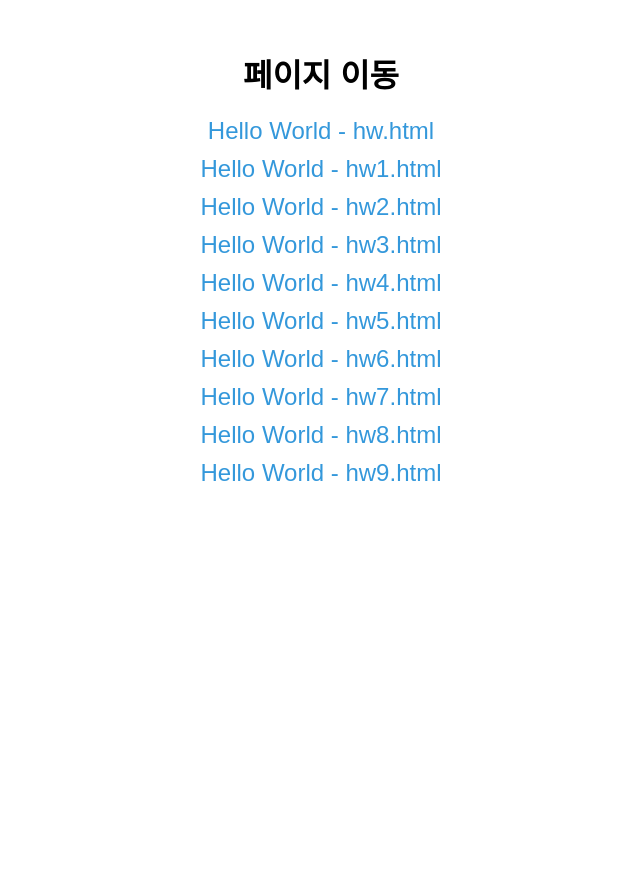
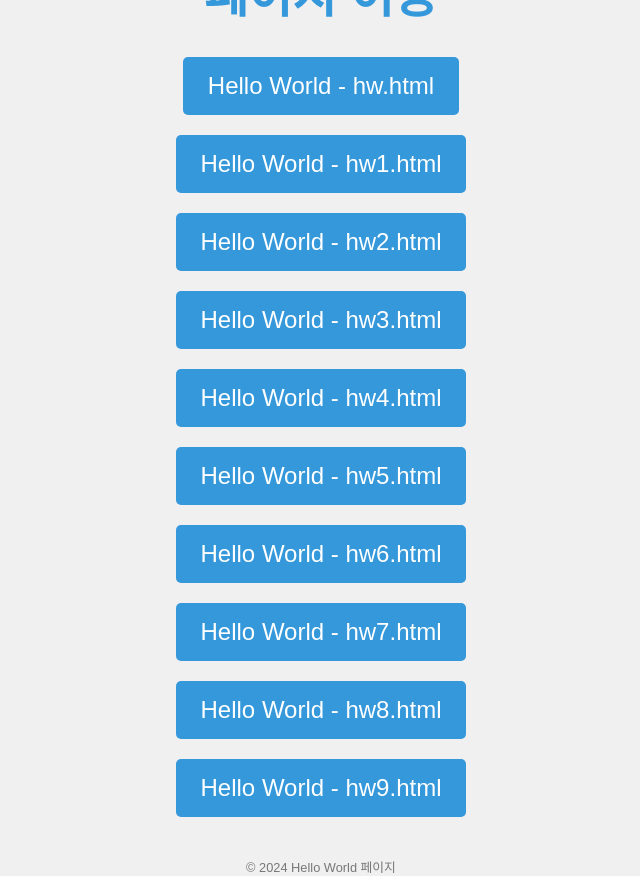
Before and after one commit to 7test357/h3110w0r1d, a plain HTML site: page helloworld/index.html in a window 1280 px wide. Shown: the whole page, without its empty margins (319-959 px from the left). Before the commit the page ends 800 px from the top, so only its background shows below. Drawn offline with Linux system fonts and the light colour scheme.

Commit message:
Update index.html

```diff
--- a/helloworld/index.html
+++ b/helloworld/index.html
@@ -5,9 +5,44 @@
     <meta name="viewport" content="width=device-width, initial-scale=1.0">
     <title>페이지 이동</title>
     <style>
-        body { font-family: 'Arial', sans-serif; text-align: center; margin-top: 50px; }
-        a { display: block; margin: 10px; font-size: 1.5em; color: #3498db; text-decoration: none; }
-        a:hover { text-decoration: underline; }
+        body {
+            font-family: 'Arial', sans-serif;
+            text-align: center;
+            margin: 0;
+            padding: 0;
+            height: 100vh;
+            display: flex;
+            flex-direction: column;
+            justify-content: center;
+            align-items: center;
+            background-color: #f0f0f0;
+            color: #333;
+        }
+        h1 {
+            font-size: 3em;
+            margin-bottom: 20px;
+            color: #3498db;
+        }
+        a {
+            display: inline-block;
+            margin: 10px;
+            padding: 15px 25px;
+            font-size: 1.5em;
+            color: white;
+            background-color: #3498db;
+            text-decoration: none;
+            border-radius: 5px;
+            transition: background-color 0.3s, transform 0.3s;
+        }
+        a:hover {
+            background-color: #2980b9;
+            transform: translateY(-3px);
+        }
+        footer {
+            margin-top: 30px;
+            font-size: 0.8em;
+            color: #777;
+        }
     </style>
 </head>
 <body>
@@ -22,5 +57,8 @@
     <a href="hw7.html">Hello World - hw7.html</a>
     <a href="hw8.html">Hello World - hw8.html</a>
     <a href="hw9.html">Hello World - hw9.html</a>
+    <footer>
+        &copy; 2024 Hello World 페이지
+    </footer>
 </body>
 </html>
```
